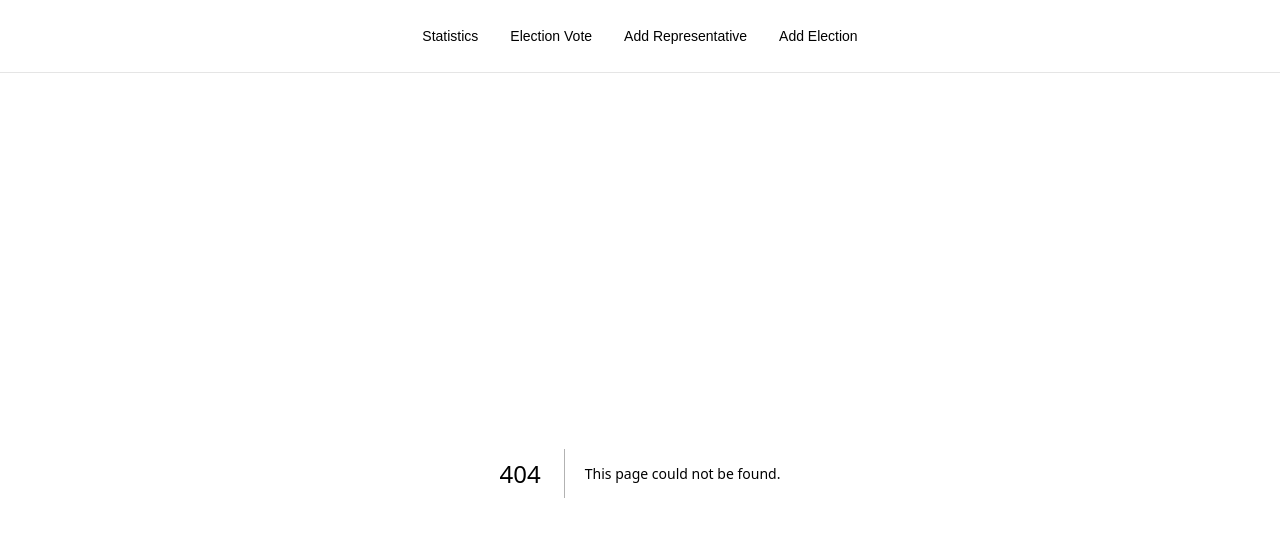
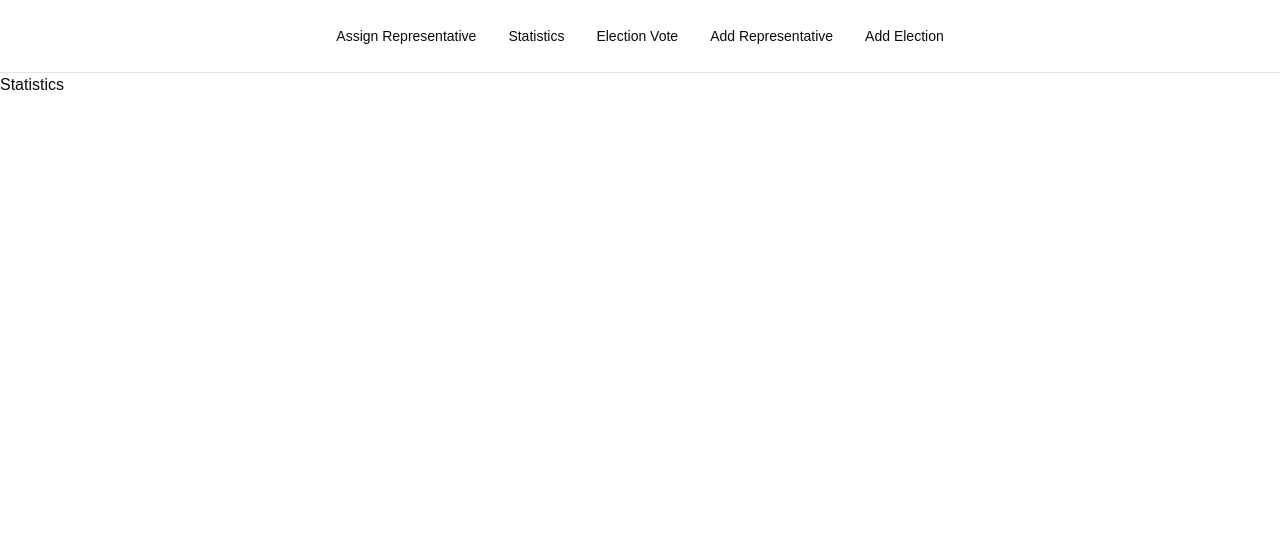
Before and after one commit to alimohseni99/vote-application, a Next.js app: page /stats in a window 1280 px wide. Before the commit this address had no page. Shown: the top 536 px of the page. Built offline with nearby package versions, Linux system fonts and the light colour scheme; no server answers.

Commit message:
added stats page

```diff
--- /dev/null
+++ b/src/app/stats/page.tsx
@@ -0,0 +1,5 @@
+import { Statistics } from "@/features";
+
+export default function Page() {
+  return <Statistics />;
+}
--- a/src/components/navigation/navbar/navbar.tsx
+++ b/src/components/navigation/navbar/navbar.tsx
@@ -18,6 +18,11 @@ export function Navbar() {
         <NavigationMenu>
           <NavigationMenuList>
             <NavigationMenuItem>
+              <Link href="/" legacyBehavior passHref>
+                <NavigationMenuLink className={navigationMenuTriggerStyle()}>
+                  Assign Representative
+                </NavigationMenuLink>
+              </Link>
               <Link href="/stats" legacyBehavior passHref>
                 <NavigationMenuLink className={navigationMenuTriggerStyle()}>
                   Statistics
--- a/src/features/index.ts
+++ b/src/features/index.ts
@@ -1,2 +1,3 @@
 export * from "./elections";
 export * from "./representative";
+export * from "./statistics";
--- /dev/null
+++ b/src/features/statistics/components/index.ts
@@ -0,0 +1 @@
+export * from './statistics';
--- /dev/null
+++ b/src/features/statistics/components/statistics.tsx
@@ -0,0 +1,3 @@
+export function Statistics() {
+  return <div>Statistics</div>;
+}
--- /dev/null
+++ b/src/features/statistics/index.ts
@@ -0,0 +1 @@
+export * from "./components";
```
